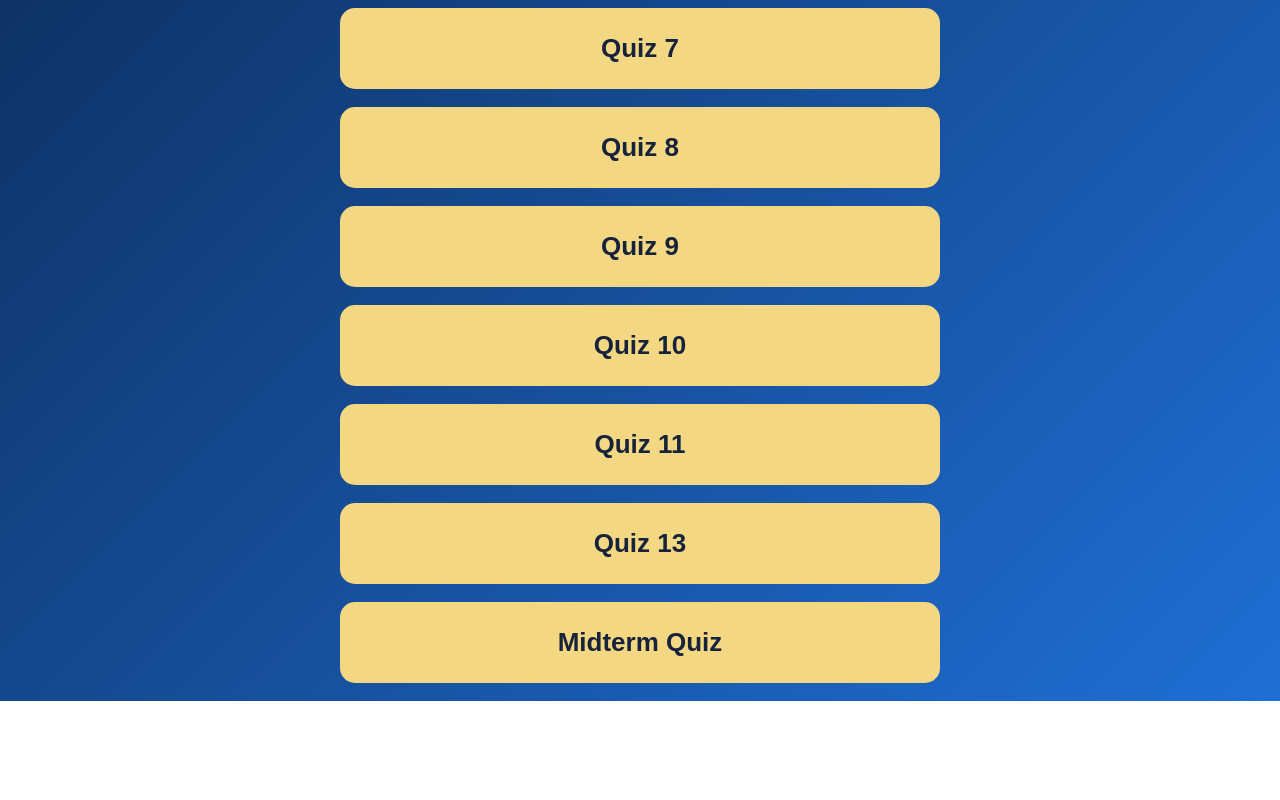
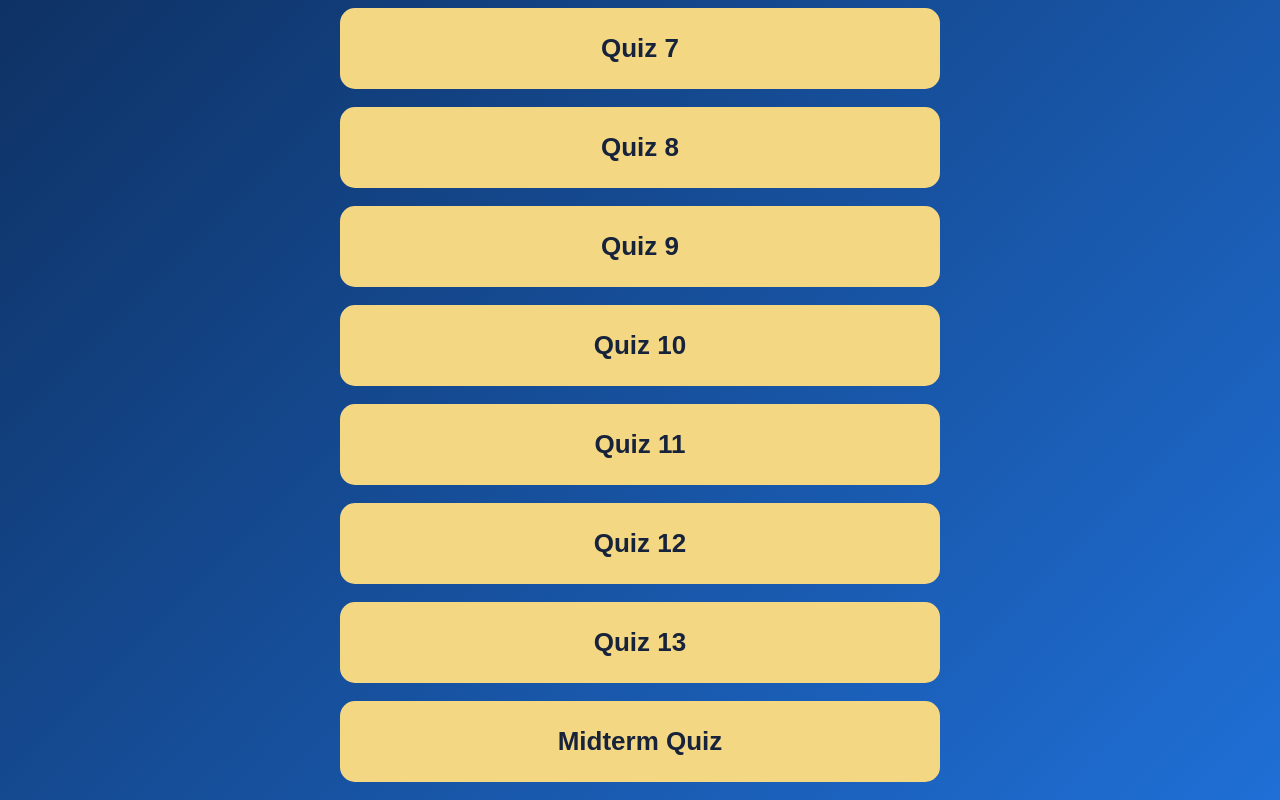
Before and after one commit to centerjust4u-creator/Political, a plain HTML site: page index.html in a window 1280 px wide. Shown: the part 767-1567 px from the top of the page. Before the commit the page ends 1468 px from the top, so only its background shows below. Drawn offline with Linux system fonts and the light colour scheme.

Commit message:
Add link for Quiz 12 in index.html

```diff
--- a/index.html
+++ b/index.html
@@ -69,6 +69,7 @@ a:hover {
 <a href="quiz-9/">Quiz 9</a>
 <a href="quiz-10/">Quiz 10</a>
 <a href="quiz-11/">Quiz 11</a>
+<a href="quiz-12/">Quiz 12</a>
 <a href="quiz-13/">Quiz 13</a>
 
 <a href="midterm-quiz/">Midterm Quiz</a>
```
